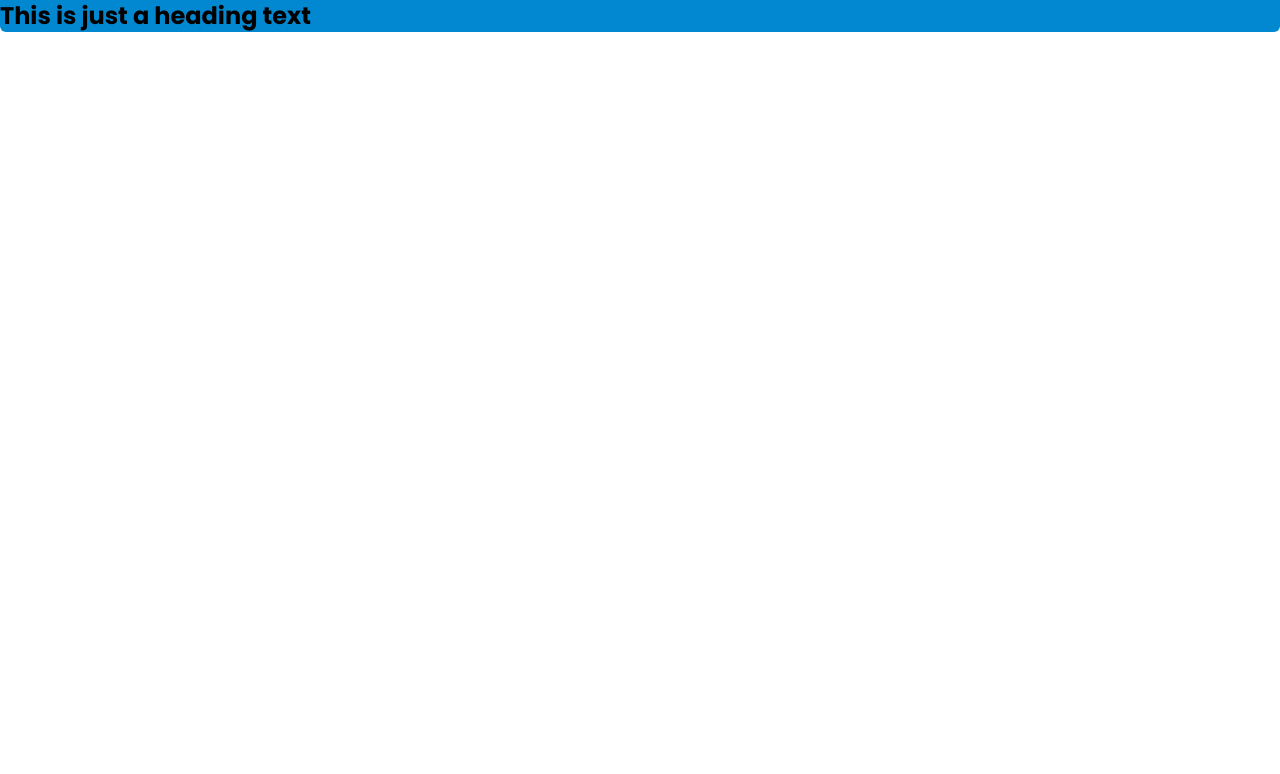
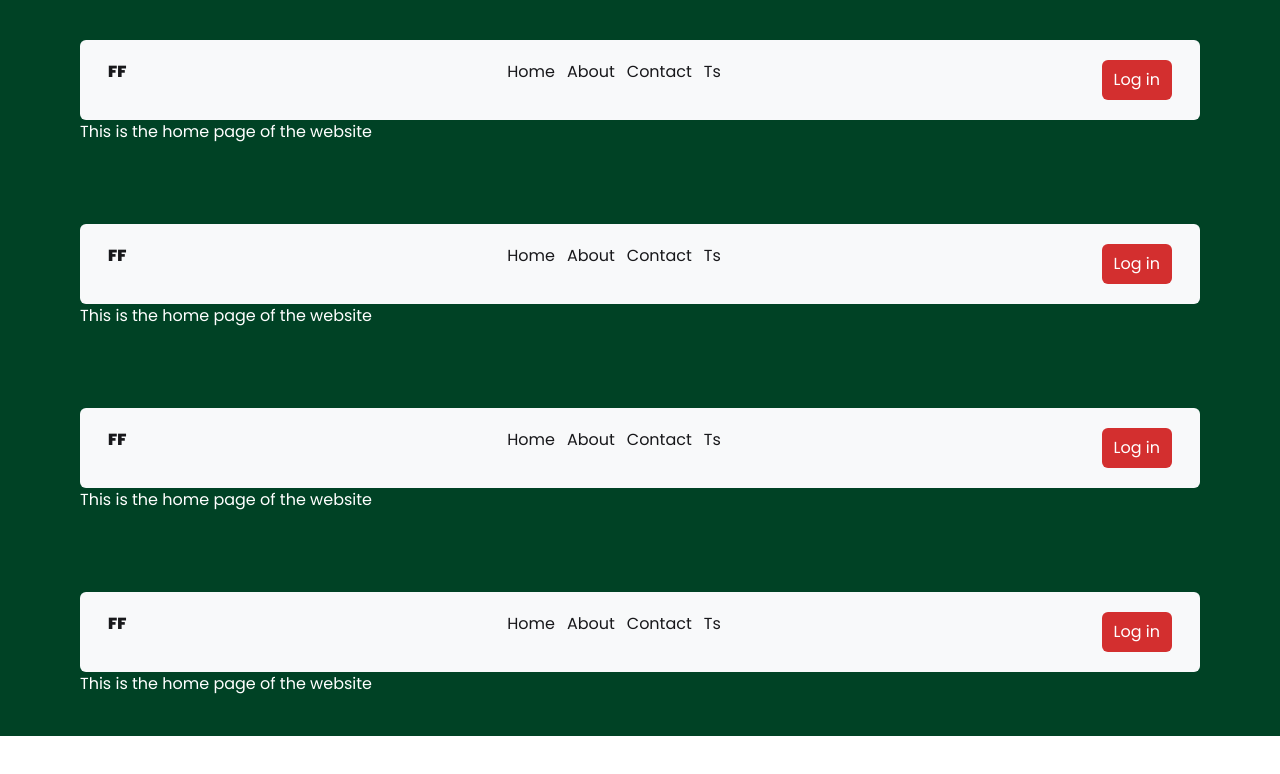
Before and after one commit to joshuaikechukwuodoh/food-delivery-ui-ts, a React (Vite) app: page / in a window 1280 px wide. Shown: the top 774 px of the page. Built offline with nearby package versions, Linux system fonts and the light colour scheme.

Commit message:
adding and creating props and components

```diff
--- a/src/App.tsx
+++ b/src/App.tsx
@@ -1,10 +1,13 @@
+import Home from "./pages/Home";
+
 export default function App() {
   return (
     <>
-      <div className=" bg-skyBlue rounded-b-md ">
-        <h1 className="font-bold text-2xl animate-fade-in-scale">
-          This is just a heading text
-        </h1>
+      <div className="flex flex-col bg-skyBlue rounded-b-md ">
+        <Home />
+        <Home />
+        <Home />
+        <Home />
       </div>
     </>
   );
--- /dev/null
+++ b/src/components/common/Button.tsx
@@ -0,0 +1,13 @@
+import { ReactNode } from "react";
+
+interface ButtonProps {
+  children: ReactNode;
+  className: string;
+  onClick?: () => void;
+}
+
+export const Button = ({ children, onClick, className }: ButtonProps) => (
+  <button className={className} onClick={onClick}>
+    {children}
+  </button>
+);
--- /dev/null
+++ b/src/components/layout/Header.tsx
@@ -0,0 +1,26 @@
+import { Button } from "../common/Button";
+
+export default function Header() {
+  const handleAuth = () => {
+    console.log("Auth button clicked");
+  };
+  return (
+    <>
+      <div className="flex  flex-row justify-between align-middle rounded-md bg-lightMist px-7 py-5 w-full">
+        <h1 className="font-black ">FF</h1>
+        <ul className="flex align-middle gap-3 justify-between">
+          <li>Home</li>
+          <li>About</li>
+          <li>Contact</li>
+          <li>Ts</li>
+        </ul>
+        <Button
+          className="bg-chiliSpice text-creamyWhite px-3 py-2 rounded-md "
+          onClick={handleAuth}
+        >
+          Log in
+        </Button>
+      </div>
+    </>
+  );
+}
--- a/src/index.css
+++ b/src/index.css
@@ -1,6 +1,8 @@
 @import url("https://fonts.googleapis.com/css2?family=Poppins:wght@100..900&display=swap");
 
 @import "tailwindcss";
+
+@plugin "daisyui";
 
 @theme {
   /* colors for my ui  */
@@ -14,6 +16,7 @@
   --color-lightMist: #f8f9fa;
   --color-lemonZest: #ffca28;
   --color-skyBlue: #0288d1;
+  --color-darkGreen: #004225;
 
   --animate-fade-in-scale: fade-in-scale 0.5s ease-in-out;
 
--- /dev/null
+++ b/src/pages/Home.tsx
@@ -0,0 +1,14 @@
+import Header from "../components/layout/Header";
+
+export default function Home() {
+  return (
+    <>
+      <div className="bg-darkGreen w-full py-10 px-20">
+        <Header />
+        <h1 className="animate-fade-in-scale text-creamyWhite">
+          This is the home page of the website
+        </h1>
+      </div>
+    </>
+  );
+}
```
Also changed, not shown: src/components/common/Card.tsx (added), src/components/common/Input.tsx (added), src/components/layout/Footer.tsx (added), src/components/layout/Sidebar.tsx (added).
